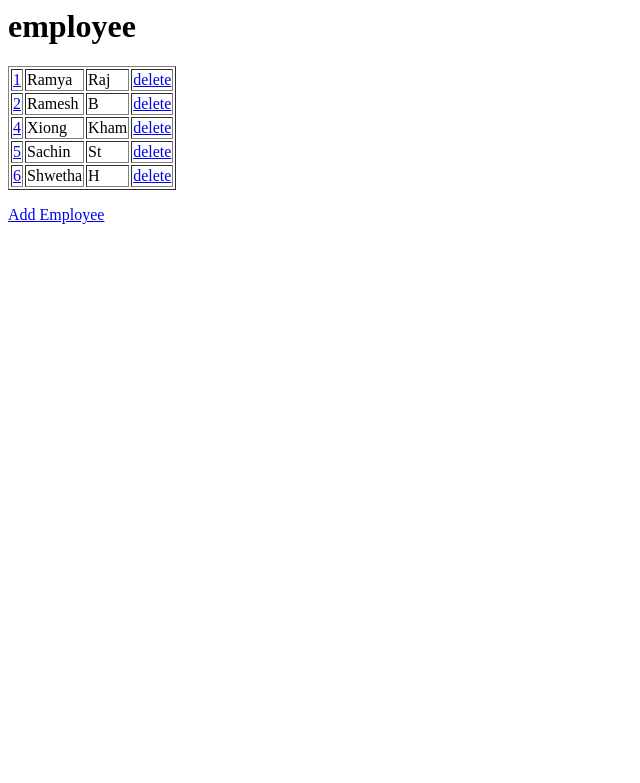
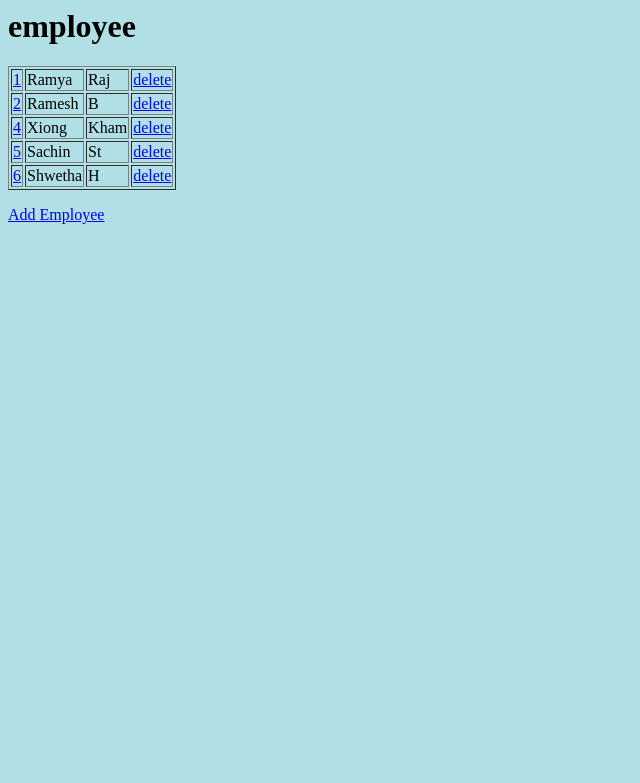
Before and after one commit to itssachinst/myfirstproj, a Django app: page /employee/ in a window 1280 px wide. Shown: the top 783 px of the page, without its empty margins (0-640 px from the left). Run offline with Django 4.2, Linux system fonts and the light colour scheme; data comes from the database, SQL or seed files in the repository.

Commit message:
BG changes added

```diff
--- a/myemp/employee/templates/index.html
+++ b/myemp/employee/templates/index.html
@@ -1,5 +1,5 @@
 <h1>employee</h1>
-
+<body style="background-color:powderblue;">
 <table border="1">
 {% for x in myemployee %}
 <tr>
```
